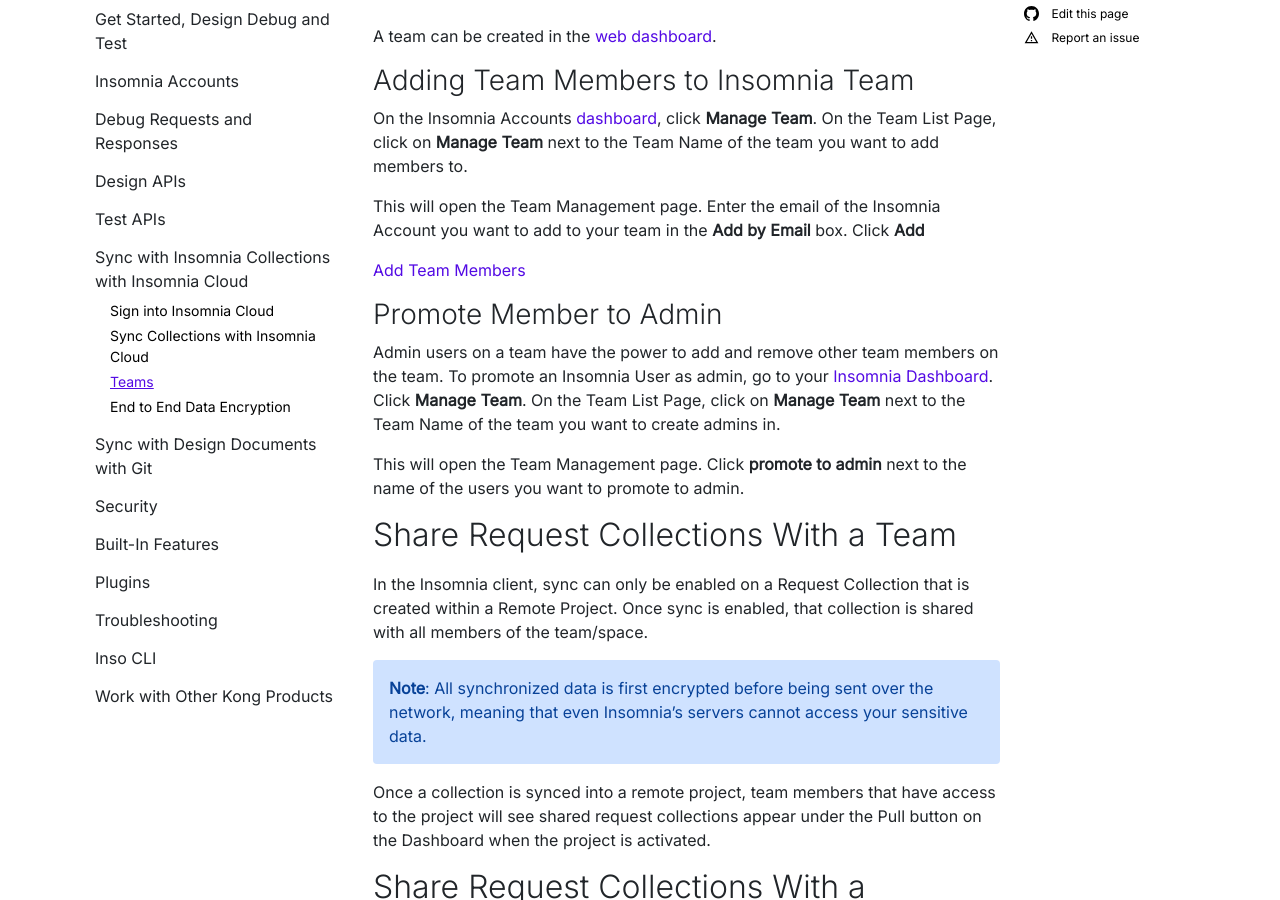
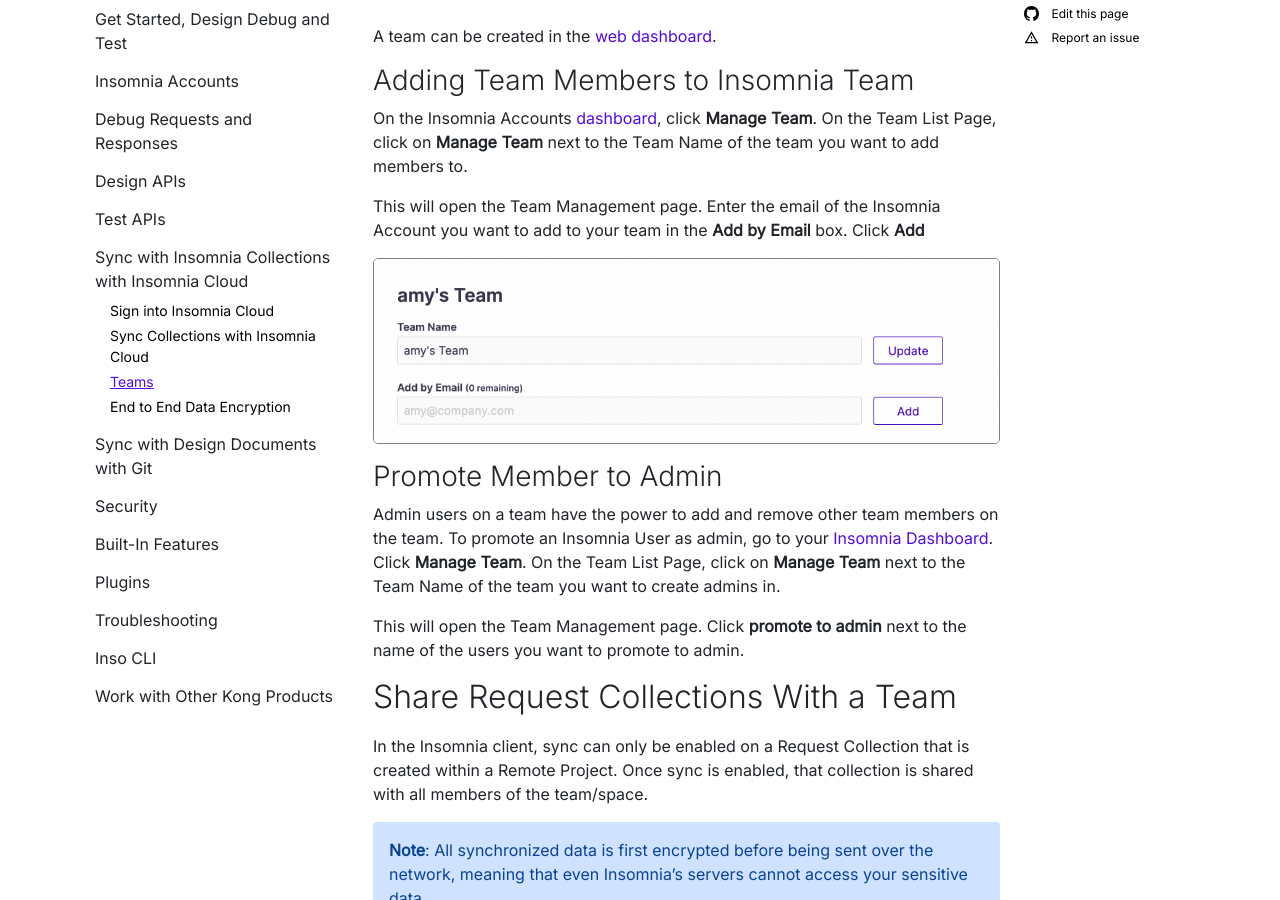
Before and after one commit to Kong/insomnia-docs, a Jekyll site: the page built from docs/insomnia/teams.md, in a window 1280 px wide and 900 px high, scrolled down 376 px. Built offline with Jekyll 4.4.1, drawn with Linux system fonts in a browser that asks for light colours; comment, search, counter and statistics services are not loaded.

Commit message:
Make picture a picture

```diff
--- a/docs/insomnia/teams.md
+++ b/docs/insomnia/teams.md
@@ -20,7 +20,7 @@
 
 This will open the Team Management page. Enter the email of the Insomnia Account you want to add to your team in the **Add by Email** box.  Click **Add**
 
-[Add Team Members](/assets/images/add-members.png)
+![Add Team Members](/assets/images/add-members.png)
 
 ### Promote Member to Admin
 Admin users on a team have the power to add and remove other team members on the team.  To promote an Insomnia User as admin, go to your [Insomnia Dashboard](https://app.insomnia.rest/app/account/).  Click **Manage Team**.  On the Team List Page, click on **Manage Team** next to the Team Name of the team you want to create admins in.
```
